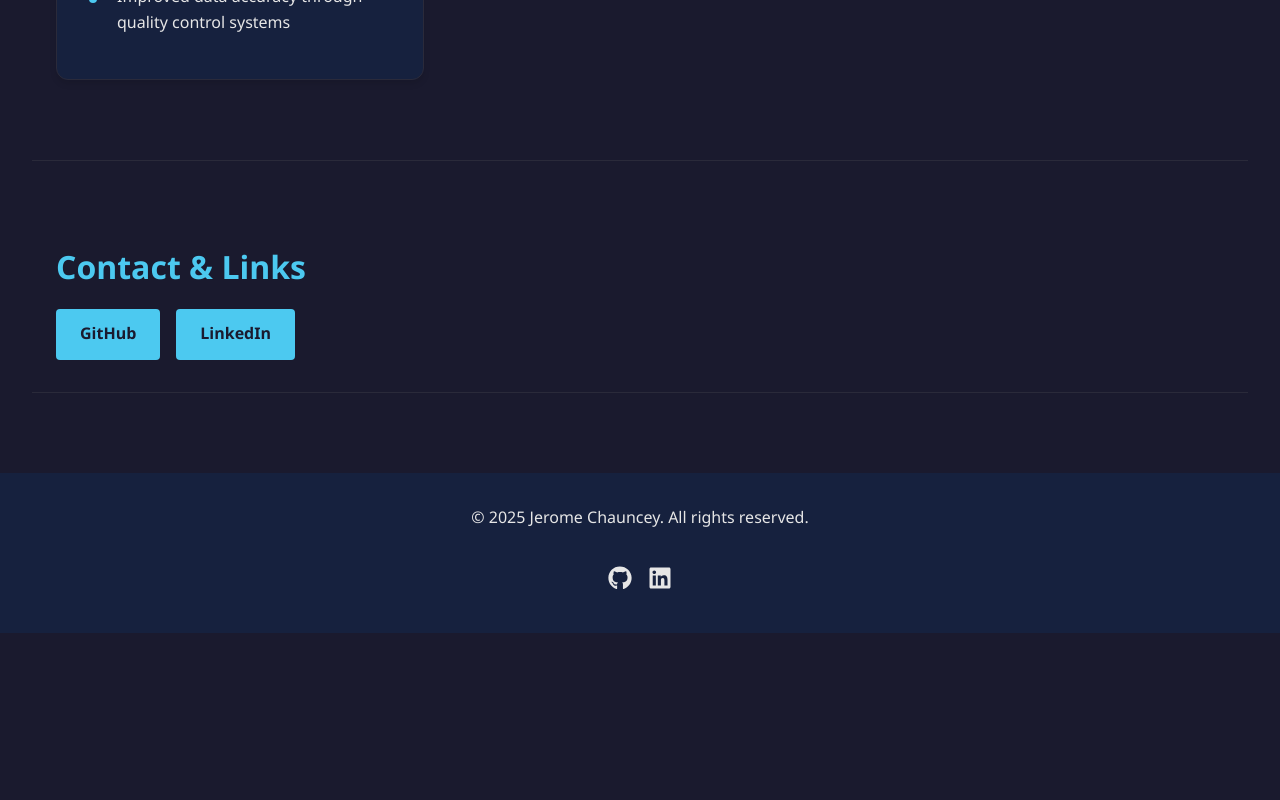
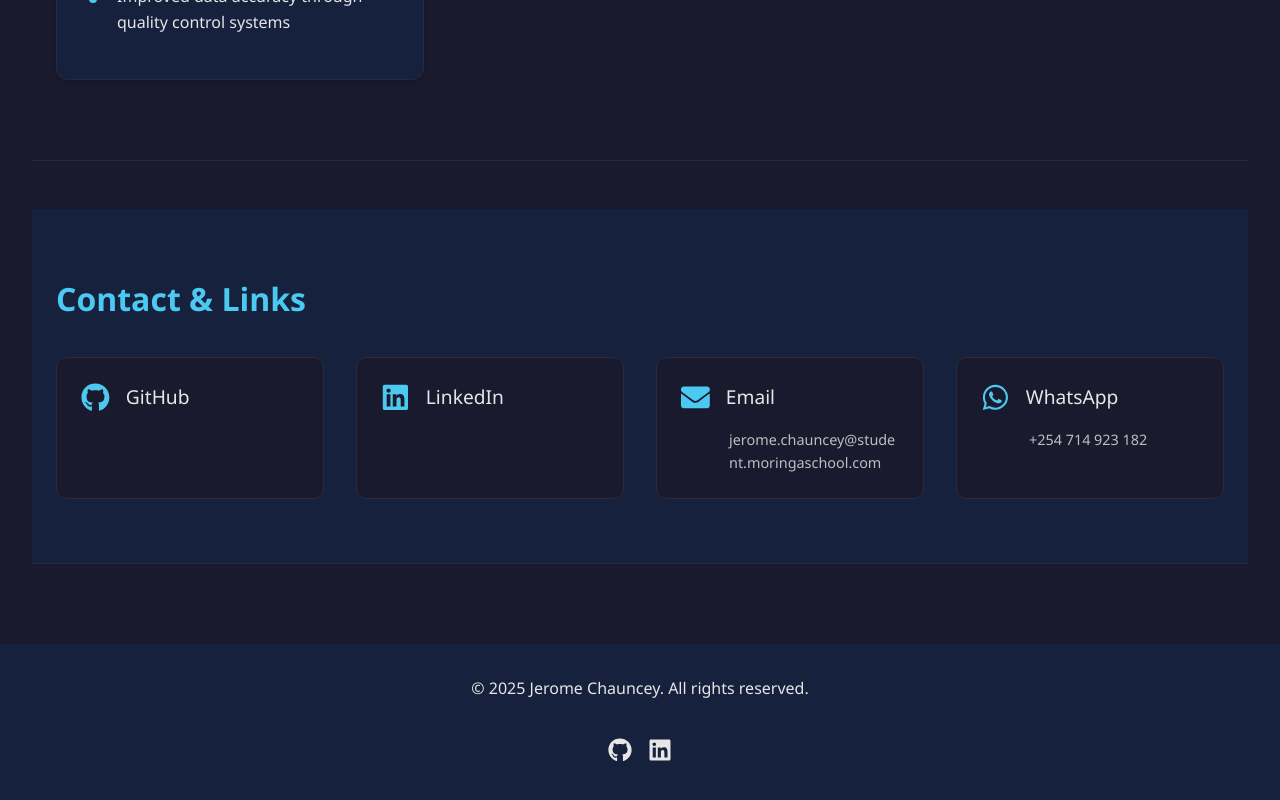
Before and after one commit to Jerome-Chauncey/PortfolioV2, a React (Vite) app: page / in a window 1280 px wide. Shown: the part 5420-6220 px from the top of the page. Before the commit the page ends 6053 px from the top, so only its background shows below. Built offline with nearby package versions, Linux system fonts and the light colour scheme.

Commit message:
[Mods]: Contact.jsx and added other contact methods

```diff
--- a/src/App.css
+++ b/src/App.css
@@ -540,10 +540,85 @@ p {
   }
 }
 
-/* Contact Styles */
-.contact-links {
+/* Contact Section */
+.contact {
+  padding: 4rem 0;
+  background-color: var(--secondary-color);
+}
+
+.contact-grid {
+  display: grid;
+  grid-template-columns: repeat(auto-fit, minmax(250px, 1fr));
+  gap: 2rem;
+  margin-top: 2rem;
+}
+
+.contact-card {
+  background-color: var(--primary-color);
+  border-radius: 10px;
+  padding: 1.5rem;
+  transition: transform 0.3s ease;
+  border: 1px solid var(--divider-color);
+  min-height: 120px;
   display: flex;
+  flex-direction: column;
+}
+
+.contact-card:hover {
+  transform: translateY(-5px);
+  border-color: var(--highlight-color);
+}
+
+.contact-link {
+  display: flex;
+  align-items: center;
   gap: 1rem;
+  color: var(--text-color);
+  text-decoration: none;
+  font-size: 1.2rem;
+  font-weight: 500;
+  margin-bottom: 0.5rem;
+}
+
+.contact-link:hover {
+  color: var(--highlight-color);
+}
+
+.contact-icon {
+  font-size: 1.8rem;
+  color: var(--highlight-color);
+}
+
+.email-text, .phone-text {
+  margin-top: 0.5rem;
+  font-size: 0.9rem;
+  color: var(--text-color);
+  opacity: 0.8;
+  padding-left: 3rem;
+  word-break: break-all;
+  overflow-wrap: break-word;
+}
+
+.email-card {
+  min-height: 140px; /* Extra space for email */
+}
+
+/* Responsive adjustments */
+@media (max-width: 768px) {
+  .contact-grid {
+    grid-template-columns: 1fr;
+    gap: 1.5rem;
+  }
+
+  .contact-card {
+    padding: 1.5rem;
+    min-height: auto;
+  }
+
+  .email-text, .phone-text {
+    padding-left: 2.8rem;
+    font-size: 0.85rem;
+  }
 }
 
 /* Footer Styles */
--- a/src/components/Contact.jsx
+++ b/src/components/Contact.jsx
@@ -1,29 +1,63 @@
+import React from 'react';
+import { FaGithub, FaLinkedin, FaEnvelope, FaWhatsapp } from 'react-icons/fa';
+
 const Contact = () => {
   return (
     <section id="contact" className="contact">
       <div className="container">
         <h2>Contact & Links</h2>
-        <div className="contact-links">
+        <div className="contact-grid">
+          <div className="contact-card">
             <a
               href="https://github.com/jerome-chauncey"
               target="_blank"
               rel="noopener noreferrer"
-            className="btn"
+              className="contact-link"
             >
-            GitHub
+              <FaGithub className="contact-icon" />
+              <span>GitHub</span>
             </a>
+          </div>
+
+          <div className="contact-card">
             <a
               href="https://www.linkedin.com/in/jerome-chauncey/"
               target="_blank"
               rel="noopener noreferrer"
-            className="btn"
+              className="contact-link"
             >
-            LinkedIn
+              <FaLinkedin className="contact-icon" />
+              <span>LinkedIn</span>
             </a>
+          </div>
+
+          <div className="contact-card email-card">
+            <a
+              href="mailto:jerome.chauncey@student.moringaschool.com"
+              className="contact-link"
+            >
+              <FaEnvelope className="contact-icon" />
+              <span>Email</span>
+            </a>
+            <div className="email-text">jerome.chauncey@student.moringaschool.com</div>
+          </div>
+
+          <div className="contact-card">
+            <a
+              href="https://wa.me/254714923182"
+              target="_blank"
+              rel="noopener noreferrer"
+              className="contact-link"
+            >
+              <FaWhatsapp className="contact-icon" />
+              <span>WhatsApp</span>
+            </a>
+            <div className="phone-text">+254 714 923 182</div>
+          </div>
         </div>
       </div>
     </section>
-  )
-}
+  );
+};
 
-export default Contact
+export default Contact;
```
Lines whose indentation alone changed are shown as unchanged.
